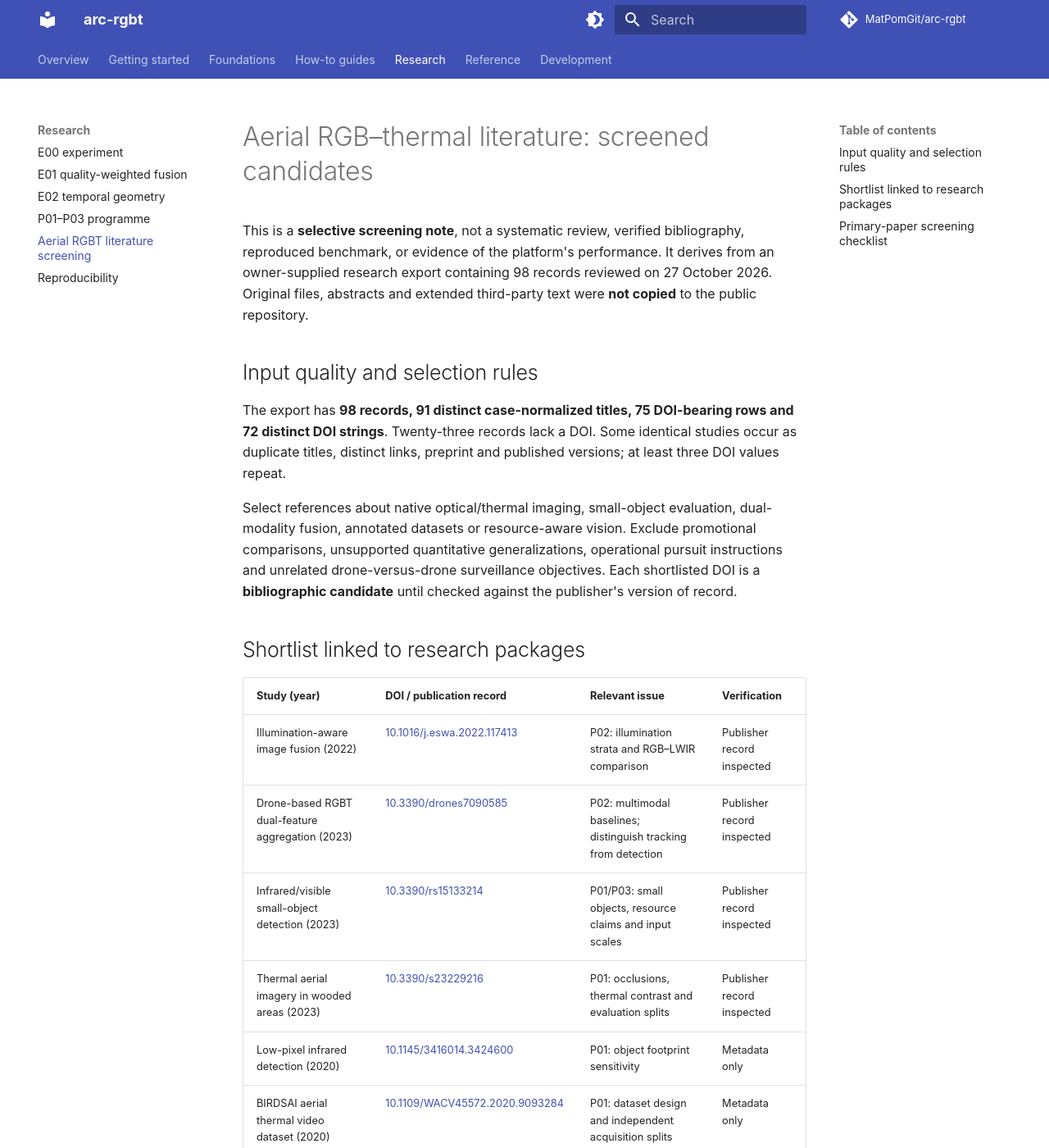
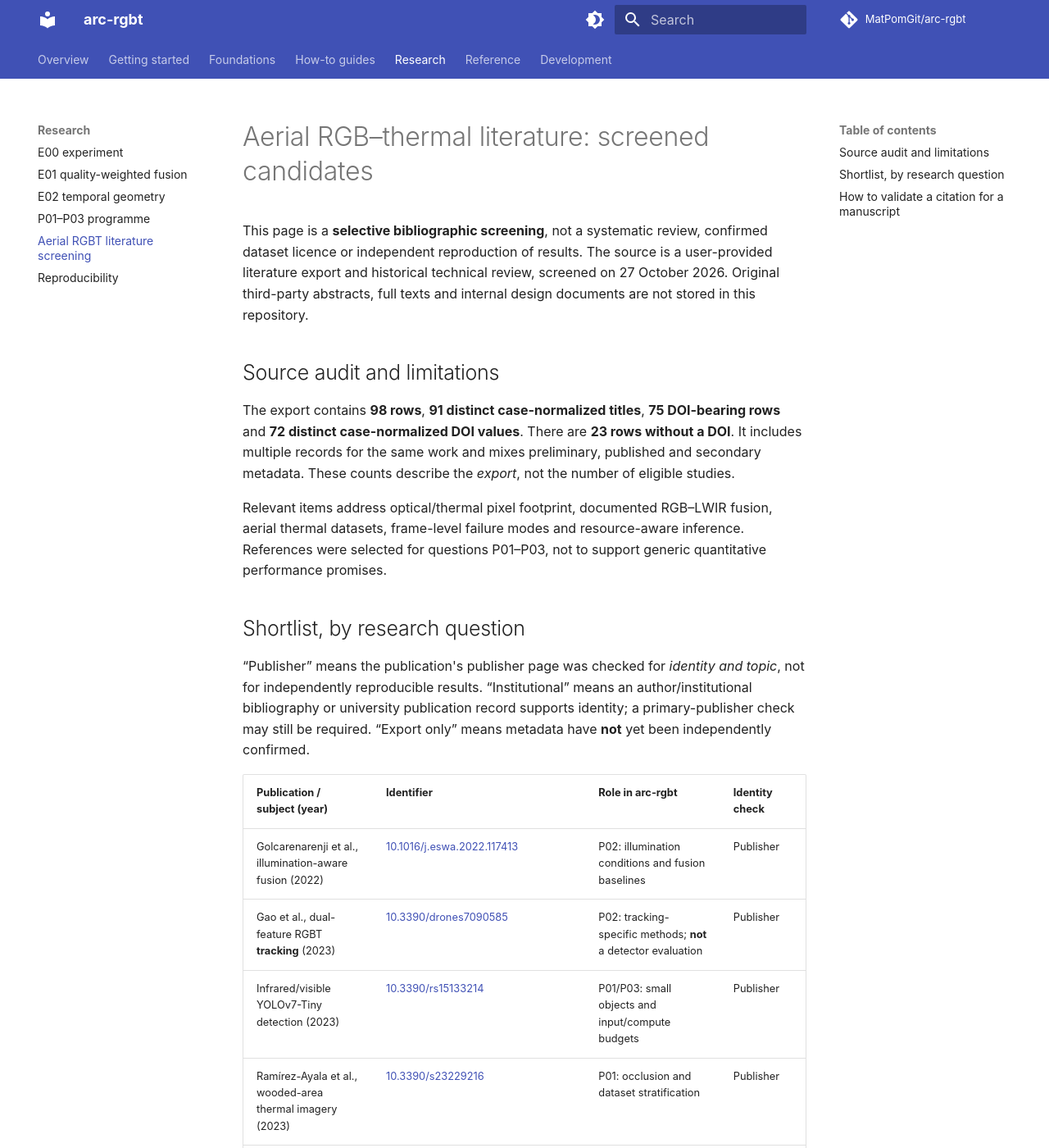
Before and after one commit to MatPomGit/arc-rgbt, an MkDocs documentation site: the page built from docs/experiments/literature-screening.md, in a window 1280 px wide and 1400 px high. Shown: the whole window at 82% size. Built offline with MkDocs 1.6.1 and Material for MkDocs 9.7.7, drawn with Linux system fonts in a browser that asks for light colours; comment, search, counter and statistics services are not loaded; some of the changed text lies outside the part shown.

Commit message:
docs(literature): correct off-scope references, DOI provenance and article year

```diff
--- a/docs/experiments/literature-screening.md
+++ b/docs/experiments/literature-screening.md
@@ -1,67 +1,83 @@
 # Aerial RGB–thermal literature: screened candidates
 
-This is a **selective screening note**, not a systematic review, verified
-bibliography, reproduced benchmark, or evidence of the platform's performance.
-It derives from an owner-supplied research export containing 98 records
-reviewed on 27 October 2026. Original files, abstracts and extended
-third-party text were **not copied** to the public repository.
+This page is a **selective bibliographic screening**, not a systematic
+review, confirmed dataset licence or independent reproduction of results.
+The source is a user-provided literature export and historical technical
+review, screened on 27 October 2026. Original third-party abstracts,
+full texts and internal design documents are not stored in this repository.
 
-## Input quality and selection rules
+## Source audit and limitations
 
-The export has **98 records, 91 distinct case-normalized titles,
-75 DOI-bearing rows and 72 distinct DOI strings**. Twenty-three records
-lack a DOI. Some identical studies occur as duplicate titles, distinct
-links, preprint and published versions; at least three DOI values repeat.
+The export contains **98 rows**, **91 distinct case-normalized titles**,
+**75 DOI-bearing rows** and **72 distinct case-normalized DOI values**.
+There are **23 rows without a DOI**. It includes multiple records for the
+same work and mixes preliminary, published and secondary metadata.
+These counts describe the *export*, not the number of eligible studies.
 
-Select references about native optical/thermal imaging, small-object
-evaluation, dual-modality fusion, annotated datasets or resource-aware
-vision. Exclude promotional comparisons, unsupported quantitative
-generalizations, operational pursuit instructions and unrelated
-drone-versus-drone surveillance objectives. Each shortlisted DOI is a
-**bibliographic candidate** until checked against the publisher's
-version of record.
+Relevant items address optical/thermal pixel footprint, documented
+RGB–LWIR fusion, aerial thermal datasets, frame-level failure modes and
+resource-aware inference. References were selected for questions P01–P03,
+not to support generic quantitative performance promises.
 
-## Shortlist linked to research packages
+## Shortlist, by research question
 
-| Study (year) | DOI / publication record | Relevant issue | Verification |
+“Publisher” means the publication's publisher page was checked for
+*identity and topic*, not for independently reproducible results.
+“Institutional” means an author/institutional bibliography or university
+publication record supports identity; a primary-publisher check may still
+be required. “Export only” means metadata have **not** yet been
+independently confirmed.
+
+| Publication / subject (year) | Identifier | Role in arc-rgbt | Identity check |
 | --- | --- | --- | --- |
-| Illumination-aware image fusion (2022) | [10.1016/j.eswa.2022.117413](https://doi.org/10.1016/j.eswa.2022.117413) | P02: illumination strata and RGB–LWIR comparison | Publisher record inspected |
-| Drone-based RGBT dual-feature aggregation (2023) | [10.3390/drones7090585](https://doi.org/10.3390/drones7090585) | P02: multimodal baselines; distinguish tracking from detection | Publisher record inspected |
-| Infrared/visible small-object detection (2023) | [10.3390/rs15133214](https://doi.org/10.3390/rs15133214) | P01/P03: small objects, resource claims and input scales | Publisher record inspected |
-| Thermal aerial imagery in wooded areas (2023) | [10.3390/s23229216](https://doi.org/10.3390/s23229216) | P01: occlusions, thermal contrast and evaluation splits | Publisher record inspected |
-| Low-pixel infrared detection (2020) | [10.1145/3416014.3424600](https://doi.org/10.1145/3416014.3424600) | P01: object footprint sensitivity | Metadata only |
-| BIRDSAI aerial thermal video dataset (2020) | [10.1109/WACV45572.2020.9093284](https://doi.org/10.1109/WACV45572.2020.9093284) | P01: dataset design and independent acquisition splits | Metadata only |
-| Aerial RGB and IR detection comparison (2023) | [10.1007/s42405-023-00632-1](https://doi.org/10.1007/s42405-023-00632-1) | P01/P02: paired modality data and comparators | Metadata only |
-| Thermal imagery and transfer learning (2022) | [10.3390/drones6100290](https://doi.org/10.3390/drones6100290) | P01: thermal domain shift and small-object evaluation | Metadata only |
-| Thermal infrared occlusion studies (2021) | [10.3390/drones5030065](https://doi.org/10.3390/drones5030065) | P02: occlusion failure strata, metrics | Metadata only |
-| Thermal/visible multimodal fusion (2022) | [10.2352/EI.2022.34.14.COIMG-179](https://doi.org/10.2352/EI.2022.34.14.COIMG-179) | P02: domain-specific fusion comparison; deduplicate versions | Metadata only |
-| Multi-sensor object comparison (2022) | [10.3390/drones6110317](https://doi.org/10.3390/drones6110317) | P02: sensor modality ablation | Metadata only |
-| Sensors and multi-modal object inference (2023) | [10.3390/s23052746](https://doi.org/10.3390/s23052746) | P02: fusion metrics and reproducibility checks | Metadata only |
+| Golcarenarenji et al., illumination-aware fusion (2022) | [10.1016/j.eswa.2022.117413](https://doi.org/10.1016/j.eswa.2022.117413) | P02: illumination conditions and fusion baselines | Publisher |
+| Gao et al., dual-feature RGBT **tracking** (2023) | [10.3390/drones7090585](https://doi.org/10.3390/drones7090585) | P02: tracking-specific methods; **not** a detector evaluation | Publisher |
+| Infrared/visible YOLOv7-Tiny detection (2023) | [10.3390/rs15133214](https://doi.org/10.3390/rs15133214) | P01/P03: small objects and input/compute budgets | Publisher |
+| Ramírez-Ayala et al., wooded-area thermal imagery (2023) | [10.3390/s23229216](https://doi.org/10.3390/s23229216) | P01: occlusion and dataset stratification | Publisher |
+| Low-pixel infrared detection (2020) | [10.1145/3416014.3424600](https://doi.org/10.1145/3416014.3424600) | P01: low-resolution candidate, pending record check | Export only |
+| Bondi et al., BIRDSAI aerial thermal dataset (2020) | [10.1109/WACV45572.2020.9093284](https://doi.org/10.1109/WACV45572.2020.9093284) | P01: acquisition and independent sequence splits; licence pending | Institutional |
+| Bae et al., RGB/IR human detection (**2024 journal issue**) | [10.1007/s42405-023-00632-1](https://doi.org/10.1007/s42405-023-00632-1) | P01/P02: sensor pairing and image-generation domain shift | Institutional |
+| Mantau et al., thermal aerial transfer learning (2022) | [10.3390/drones6100290](https://doi.org/10.3390/drones6100290) | P01: modality-separated training and metric definitions | Publisher |
+| Yeom, aerial thermal tracking (2021) | [10.3390/drones5030065](https://doi.org/10.3390/drones5030065) | P02: single-modality comparison and failure strata | Publisher |
+| Yang et al., drone-acquired RGB/IR imagery fusion (2022) | [10.2352/EI.2022.34.14.COIMG-179](https://doi.org/10.2352/EI.2022.34.14.COIMG-179) | P02/P03: synthetic infrared data versus field tests | Publisher |
+| Hu et al., lightweight visible/IR image fusion (2024) | [10.5194/isprs-archives-XLVIII-1-2024-225-2024](https://doi.org/10.5194/isprs-archives-XLVIII-1-2024-225-2024) | P02/P03: algorithmic fusion and documented deployment context | Publisher |
+| Rudol and Doherty, visible/thermal aerial imaging (2008) | [10.1109/AERO.2008.4526559](https://doi.org/10.1109/AERO.2008.4526559) | P01/P02: historical optical/thermal validation context | Institutional |
 
-“Publisher record inspected” means the DOI/title and broad topic were
-checked against an original publisher page. It does **not** mean its
-numerical results were independently replicated, the dataset licence
-approved, or its claims transferred to `arc-rgbt`.
+**Important correction:** the imported Bae entry is labelled 2023, but
+the university's record gives a **2024** journal publication (volume 25,
+pages 164–175); the DOI suffix retains “2023”. Prefer the final article
+metadata. The export also contains inconsistent/duplicate author records,
+so it should not be treated as the canonical source for authorship.
 
-## Primary-paper screening checklist
+**Scope corrections:** DOI
+`10.3390/drones6110317` concerns *detecting flying drones* using
+different sensors, whereas `10.3390/s23052746` concerns
+*millimeter-wave radar and video* fusion. Neither is a direct
+RGB–thermal airborne-imaging baseline; both were removed from the
+previous shortlist. Duplicate records for Yang et al. with the same
+case-normalized DOI count as **one** study.
 
-For each selected article, record in a future structured study matrix:
+## How to validate a citation for a manuscript
 
-- Correct title, authors, publisher, DOI and the version of record.
-- Actual acquisition modality: RGB, NIR, MWIR, LWIR or transformed intensity.
-- Sensor/native grid, FOV, exposure timing, calibration and data splits.
-- Whether the task is detection, tracking, fusion, classification or
-  simulation; do not interchange performance metrics.
-- Ground truth, negatives, held-out scenes/devices and data licence.
-- Confidence intervals, independent sample unit and failure classes.
-- Actual hardware workload, end-to-end latency, energy instrumentation
-  and whether the inference code/data can be reproduced.
+Before interpreting or citing an empirical result:
 
-**Do not import as project facts** the source review's context-free
-claims of “over 20%” multimodal improvement, fixed detection ranges,
-an all-purpose 85% “accuracy”, universal tracking RMSE or embedded FPS.
-Even where a paper reports such results, comparability must be
-established from its own dataset, metric and operating point.
+1. Confirm the version of record, title, authors, year and DOI from
+   the publisher; keep preprint/published versions linked.
+2. Inspect the *actual* modalities: visible RGB, NIR, MWIR, LWIR,
+   estimated thermal imagery or radar; these are not interchangeable.
+3. Separate detection, tracking, classification, pixel fusion and
+   analytical simulation; report the metric used by the source.
+4. Record native image grids, target footprint, optics, calibration,
+   exposure timestamps, data split, annotation quality and licence.
+5. Distinguish measured physical hardware latency/energy from host
+   profiling and from author-reported device specifications.
+6. Record conditions and uncertainty; never transfer a study's reported
+   accuracy/range/FPS or comparative gain to other hardware.
 
-See [measurement requirements](../guides/evaluation-requirements.md)
-and the [P01–P03 programme](publications.md).
+The short descriptions in the table are **topic labels**, not verbatim
+publication titles. They do not imply an independent audit of the
+underlying experiments.
+
+See [measurement requirements](../guides/evaluation-requirements.md),
+[evidence rules](../concepts/evidence.md) and
+[P01–P03 study programme](publications.md).
```
